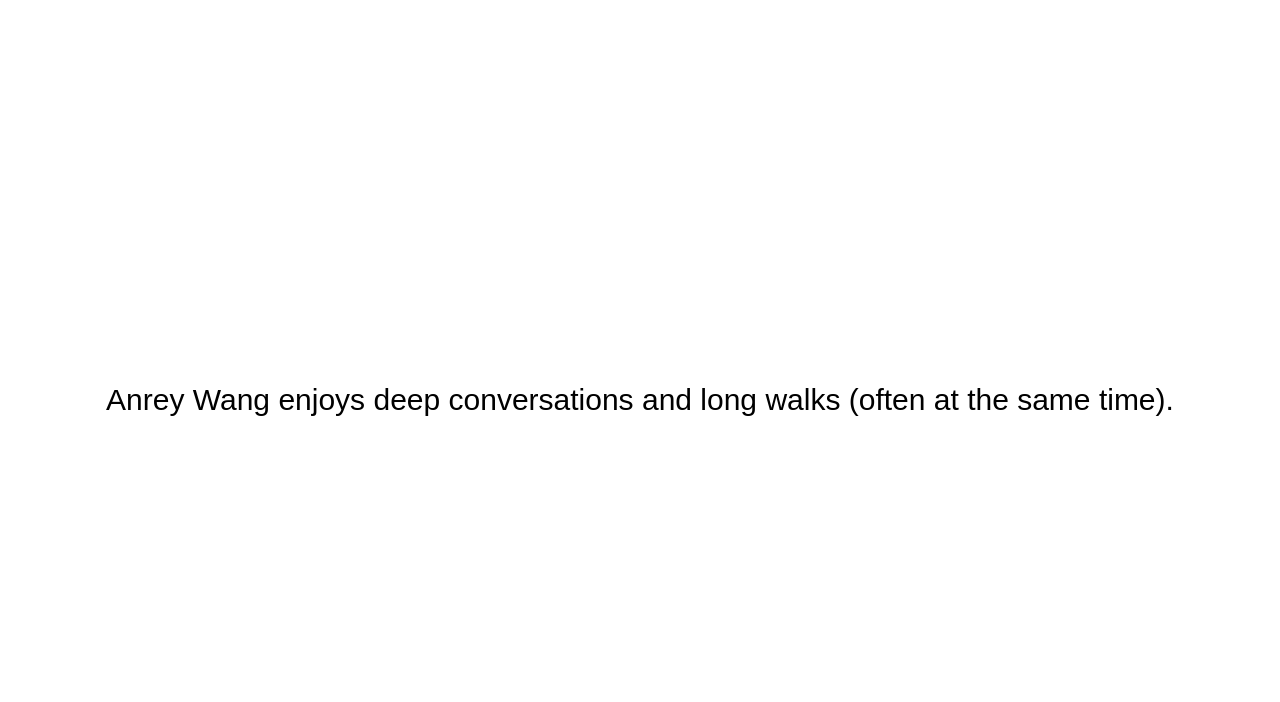
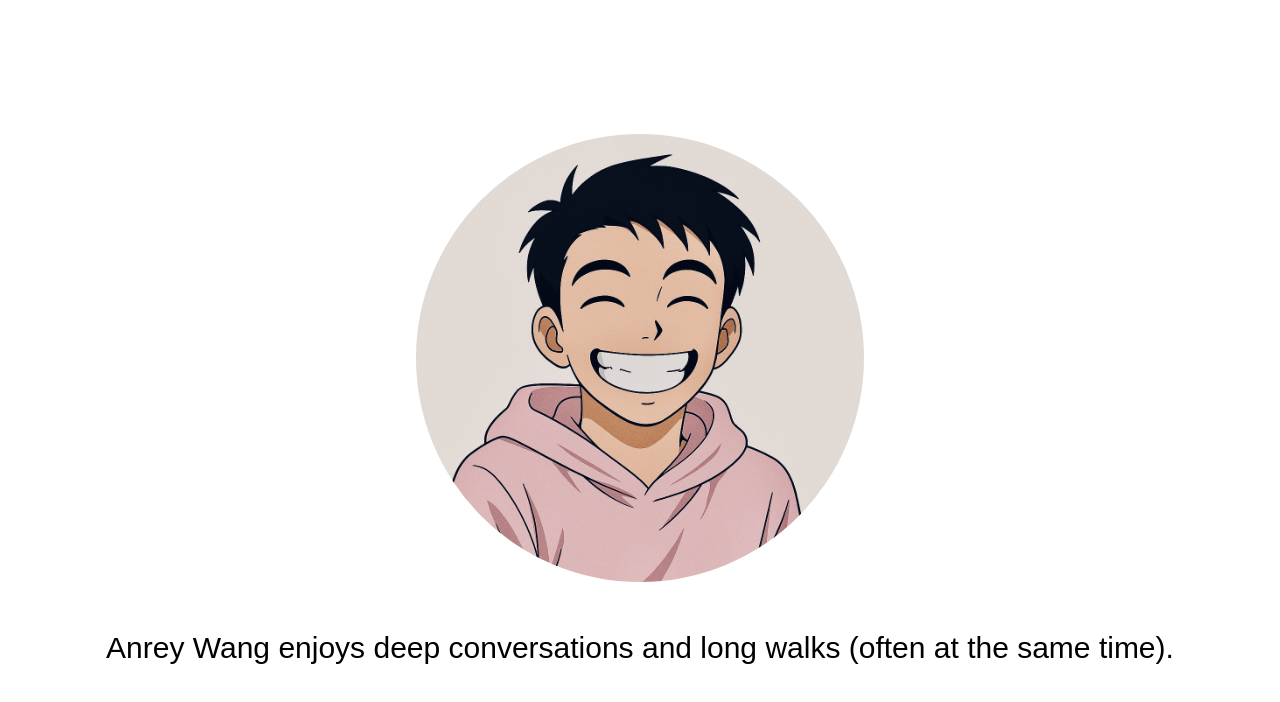
Before and after one commit to anreyw/anrey.wang, a Next.js app: page / in a window 1280 px wide. Shown: the top 702 px of the page. Built offline with nearby package versions, Linux system fonts and the light colour scheme; a web font is replaced by a local one.

Commit message:
Add avatar image

```diff
--- a/src/app/page.tsx
+++ b/src/app/page.tsx
@@ -1,8 +1,16 @@
+import Image from "next/image";
 import type { JSX } from "react";
 
 export default function Page(): JSX.Element {
   return (
-    <main className="flex h-screen w-screen flex-col items-center justify-center gap-2 px-12">
+    <main className="flex h-screen w-screen flex-col items-center justify-center gap-12 px-12">
+      <Image
+        src="/anrey-avatar.png"
+        alt="Anrey Wang"
+        width={1024}
+        height={1024}
+        className="max-w-md rounded-full"
+      />
       <p className="text-xl lg:text-3xl">
         Anrey Wang enjoys deep conversations and long walks (often at the same
         time).
```
